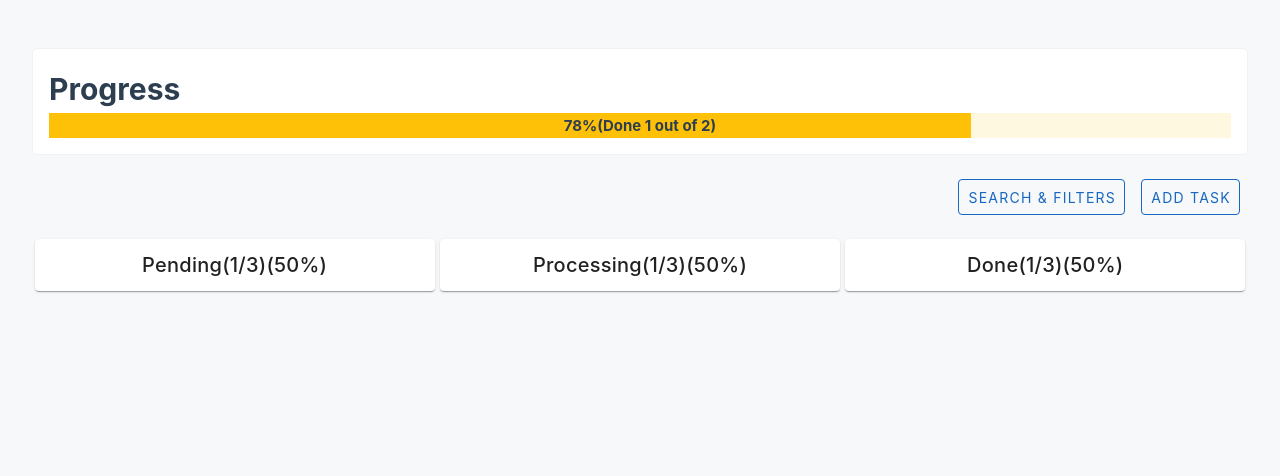
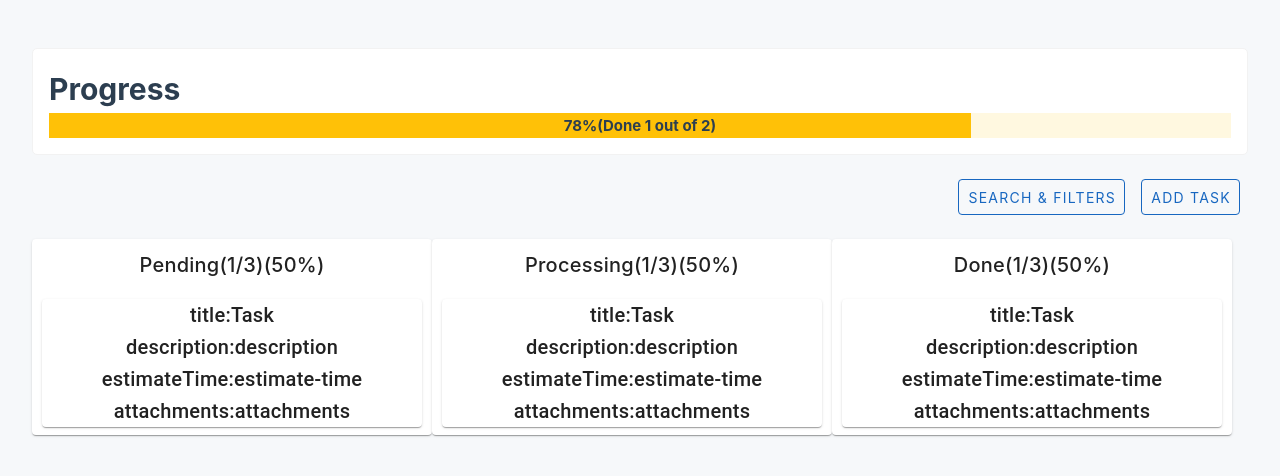
Before and after one commit to milad1367/vue-inter-task-planner, a Vue app: page / in a window 1280 px wide. Shown: the top 476 px of the page. Built offline with nearby package versions, Linux system fonts and the light colour scheme.

Commit message:
feat- add TaskCm

```diff
--- a/src/components/BoardCm.vue
+++ b/src/components/BoardCm.vue
@@ -1,5 +1,7 @@
 <script setup lang="ts">
 import { ref } from 'vue'
+import TaskCm from './TaskCm.vue'
+
 defineProps<{
   title: string
 }>()
@@ -9,10 +11,21 @@ const all = ref(3)
 </script>
 
 <template>
-  <v-card :title="title + `(${done}/${all})(${percent}%)`" class="mx-auto" width="400"> </v-card>
+  <v-card
+    :title="title + `(${done}/${all})(${percent}%)`"
+    class="d-flex align-center flex-column"
+    width="400"
+  >
+    <TaskCm
+      title="Task"
+      attachments="attachments"
+      estimate-time="estimate-time"
+      description="description"
+    />
+  </v-card>
 </template>
 <style scoped>
-:deep(.v-card-title) {
+:deep(.v-card) {
   text-align: center;
 }
 </style>
--- /dev/null
+++ b/src/components/TaskCm.vue
@@ -0,0 +1,19 @@
+<script setup lang="ts">
+import { ref } from 'vue'
+defineProps<{
+  title: string
+  description: string
+  estimateTime: string
+  attachments: string
+}>()
+</script>
+
+<template>
+  <v-card class="my-2" width="380">
+    <p class="text-h6">title:{{ title }}</p>
+    <p class="text-h6">description:{{ description }}</p>
+    <p class="text-h6">estimateTime:{{ estimateTime }}</p>
+    <p class="text-h6">attachments:{{ attachments }}</p>
+  </v-card>
+</template>
+<style scoped></style>
```
